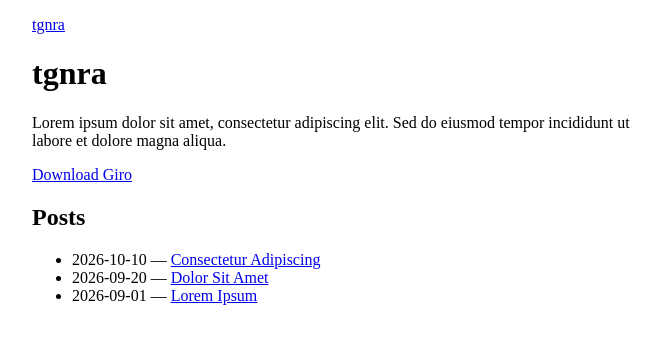
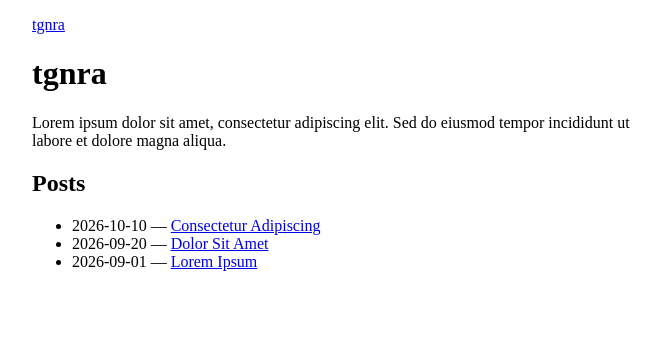
Before and after one commit to tgnra/tgnra.github.io, a Jekyll site: the page built from index.html, in a window 1280 px wide. Shown: the top 344 px of the page, without its empty margins (288-949 px from the left). Built offline with Jekyll 4.4.1, drawn with Linux system fonts in a browser that asks for light colours.

```diff
--- a/index.html
+++ b/index.html
@@ -3,9 +3,6 @@
 ---
 <h1>{{ site.title }}</h1>
 <p>Lorem ipsum dolor sit amet, consectetur adipiscing elit. Sed do eiusmod tempor incididunt ut labore et dolore magna aliqua.</p>
-
-<p><a href="{{ '/giro/' | relative_url }}">Download Giro</a></p>
-
 <h2>Posts</h2>
 <ul>
   {% for post in site.posts %}
```
Also changed, not shown: 1 other file.
